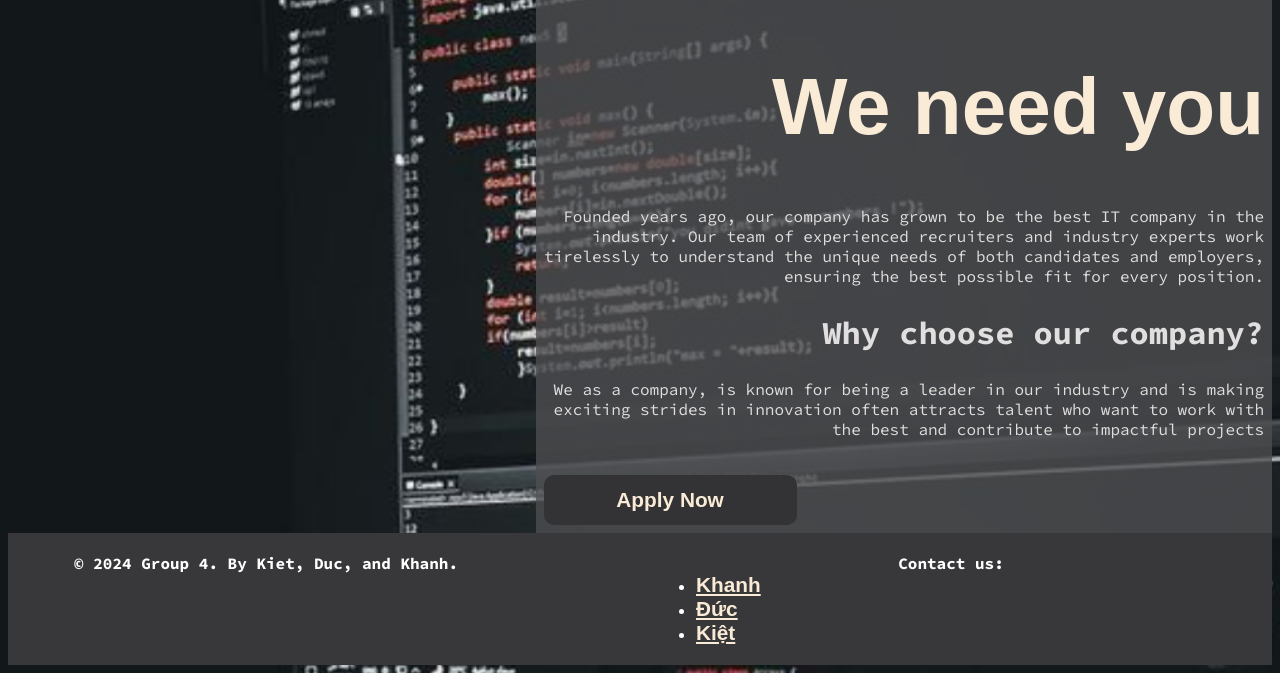
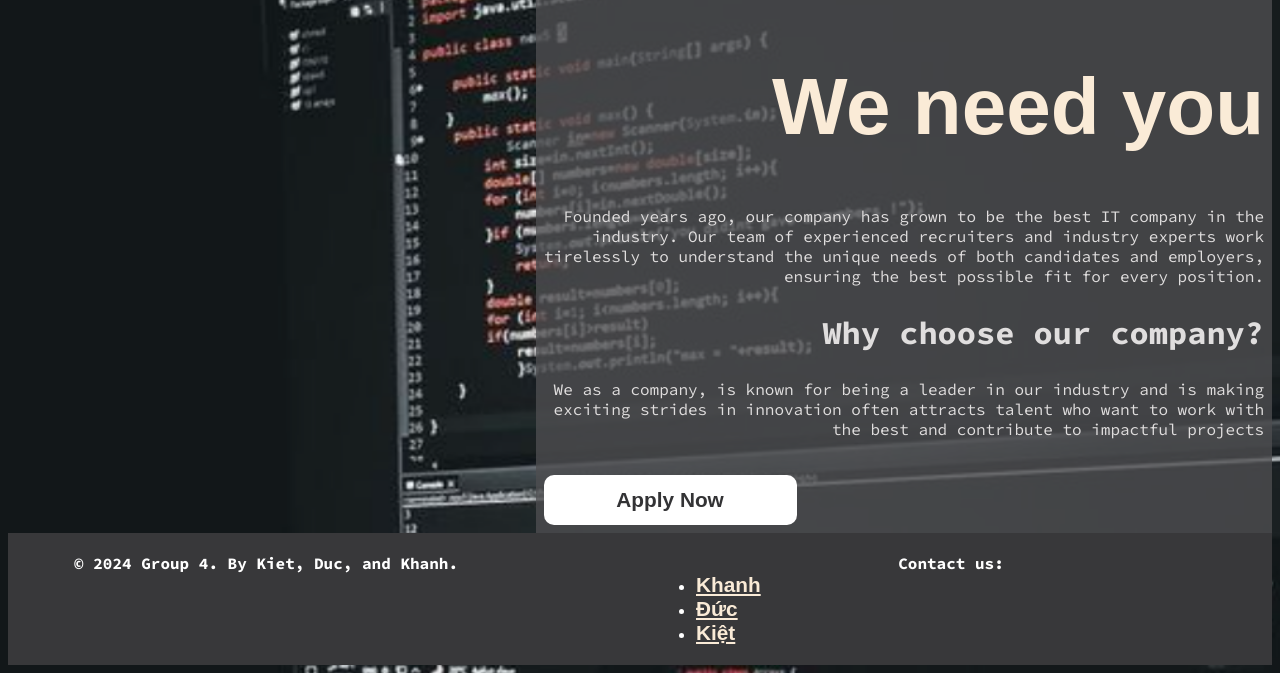
Before and after one commit to chickennugget11/mainassignment, a PHP site: page /index.html in a window 1280 px wide. Shown: the part 129-802 px from the top of the page. Run offline with PHP 8.4, Linux system fonts and the light colour scheme; some web fonts are replaced.

Commit message:
Update index.css

```diff
--- a/styles/index.css
+++ b/styles/index.css
@@ -78,12 +78,12 @@ main p {
 }
 
 .apply {
-    background-color: rgb(51, 51, 53);
+    background-color: white;;
     text-decoration: none;
     font-size: 1.3em;
     font-family: 'Afacad Flux', Arial;
     text-decoration: none;
-    color: antiquewhite;
+    color: rgb(51, 51, 53);
     display: block;
     width: fit-content;
     height: fit-content;
```
